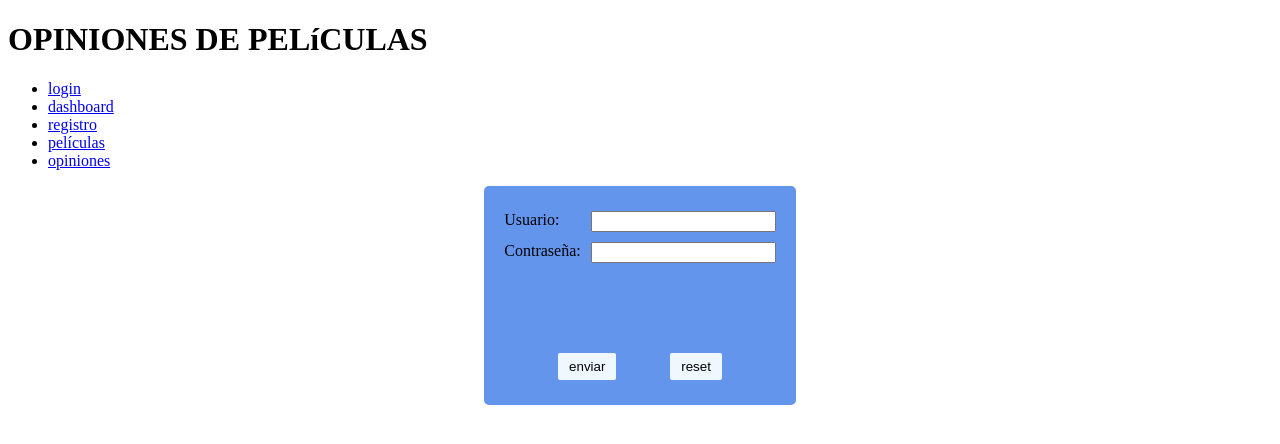
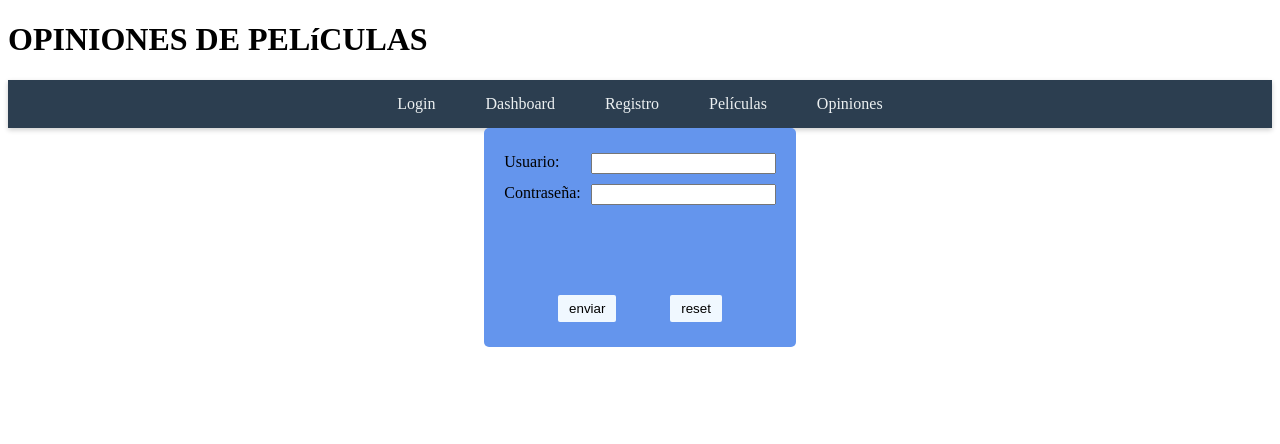
Before and after one commit to VictorRodBon/opinion-peliculas, an Angular app: page /login in a window 1280 px wide. Shown: the top 444 px of the page. Built offline with nearby package versions, Linux system fonts and the light colour scheme.

Commit message:
añadir conectividad base de datos (mongo)

```diff
--- a/src/app/componentes/menu/menu.css
+++ b/src/app/componentes/menu/menu.css
@@ -0,0 +1,33 @@
+.main-menu {
+  background-color: #2c3e50;
+  padding: 0;
+  margin: 0;
+  box-shadow: 0 2px 5px rgba(0, 0, 0, 0.2);
+}
+
+.main-menu ul {
+  list-style: none;
+  display: flex;
+  justify-content: center;
+  margin: 0;
+  padding: 0;
+}
+
+.main-menu li {
+  margin: 0;
+}
+
+.main-menu a {
+  display: block;
+  padding: 15px 25px;
+  color: #ecf0f1;
+  text-decoration: none;
+  font-weight: 500;
+  transition: background-color 0.3s ease;
+}
+
+.main-menu a:hover,
+.main-menu a.active {
+  background-color: #34495e;
+  color: #ffffff;
+}
--- a/src/app/componentes/menu/menu.html
+++ b/src/app/componentes/menu/menu.html
@@ -1,7 +1,9 @@
-<ul>
-    <li><a routerLink="/login">login</a></li>
-    <li><a routerLink="/dashboard">dashboard</a></li>
-    <li><a routerLink="/registro">registro</a></li>
-    <li><a routerLink="/peliculas">películas</a></li>
-    <li><a routerLink="/opiniones">opiniones</a></li>
-</ul>
+<nav class="main-menu">
+  <ul>
+    <li><a routerLink="/login" routerLinkActive="active">Login</a></li>
+    <li><a routerLink="/dashboard" routerLinkActive="active">Dashboard</a></li>
+    <li><a routerLink="/registro" routerLinkActive="active">Registro</a></li>
+    <li><a routerLink="/peliculas" routerLinkActive="active">Películas</a></li>
+    <li><a routerLink="/opiniones" routerLinkActive="active">Opiniones</a></li>
+  </ul>
+</nav>
--- a/src/app/componentes/peliculas/peliculas.html
+++ b/src/app/componentes/peliculas/peliculas.html
@@ -1,6 +1,6 @@
 asdfasdf
 <ul>
-    @for (pelicula of listaPeliculas; track pelicula.id) {
+    @for (pelicula of listaPeliculas; track pelicula._id) {
 
         <li>{{pelicula.title}}</li>
     }
--- a/src/app/services/gestionar-peliculas.ts
+++ b/src/app/services/gestionar-peliculas.ts
@@ -7,9 +7,9 @@ import { HttpClient } from '@angular/common/http';
   providedIn: 'root',
 })
 export class GestionarPeliculas {
-  private serviceUrl='/lista-peliculas.json';
+  private serviceUrl='http://localhost:3000/peliculas';
 
-  constructor(private http: HttpClient){ }
+  constructor(private http: HttpClient){}
 
   getPeliculas(): Observable<interfazPeliculas[]>{
     return this.http.get<interfazPeliculas[]>(this.serviceUrl);
```
Also changed, not shown: src/app/interfaces/interfazPeliculas.ts (+9 -9 lines).
